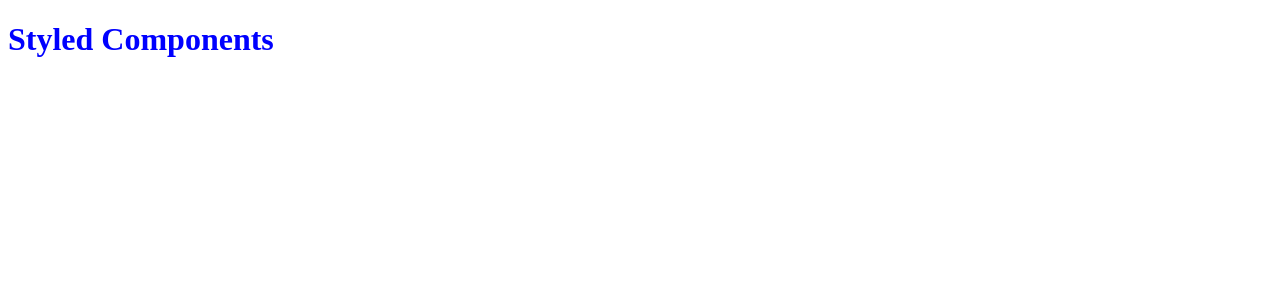
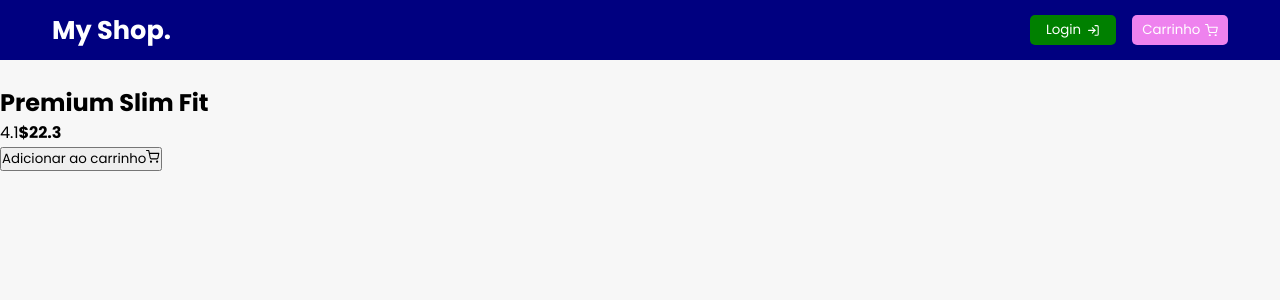
Before and after one commit to giseletoledo/react-shop, a React (Create React App) app in the folder reactshop/: page / in a window 1280 px wide. Shown: the top 300 px of the page. Built offline with nearby package versions, Linux system fonts and the light colour scheme.

Commit message:
Componentes header e productcard

```diff
--- a/reactshop/src/App.tsx
+++ b/reactshop/src/App.tsx
@@ -1,15 +1,16 @@
 import React from 'react';
 import styled from "styled-components"
-
-//Componente estilizado
-const Title = styled.h1`
-font-size: 2 rem;
-color: blue;
-`;
+import { GlobalStyles } from './styles/GlobalStyles';
+import { Header } from './components/Header/Header';
+import { ProductCard } from './components/ProductCard/ProductCard';
 
 function App() {
   return (
-   <Title>Styled Components</Title>
+    <>
+    <Header/>
+    <ProductCard />
+   <GlobalStyles />
+   </>
   );
 }
 
--- /dev/null
+++ b/reactshop/src/components/Header/Header.tsx
@@ -0,0 +1,23 @@
+//import { StyledHeader } from "./styles";
+import * as S from "./styles";
+import { FiLogIn, FiShoppingCart } from "react-icons/fi";
+
+export const Header: React.FC = () => {
+    return (
+        <S.StyledHeader>
+            <S.Wrapper>
+                <S.HeaderTitle>My Shop.</S.HeaderTitle>
+                <S.ButtonWrapper>
+                    <S.AuthButton>
+
+                        Login
+                        <FiLogIn/>
+                        </S.AuthButton>
+                    <S.CartButton>Carrinho
+                        <FiShoppingCart/>
+                    </S.CartButton>
+                </S.ButtonWrapper>
+            </S.Wrapper>
+        </S.StyledHeader>
+    );
+};
--- /dev/null
+++ b/reactshop/src/components/Header/styles.ts
@@ -0,0 +1,60 @@
+import styled  from "styled-components";
+
+export const StyledHeader = styled.header`
+    background-color: navy;
+`;
+
+export const Wrapper = styled.div`
+    display: flex;
+    justify-content: space-between;
+    align-items: center;
+
+    max-width: 1240px;
+    margin: 0 auto;
+    padding: 0 2rem;
+    height: 60px;
+`;
+
+export const HeaderTitle = styled.h1`
+    color: white;
+    font-size: 1.6rem;
+`;
+
+export const ButtonWrapper = styled.div`
+    display: flex;
+    gap: 1rem;
+`;
+
+export const AuthButton = styled.button`
+    border: none;
+    border-radius: 5px;
+    height: 30px;
+    padding: 0 1rem;
+    background-color: green;
+    color: white;
+
+    display: flex;
+    align-items: center;
+    gap: 0.4rem;
+
+    svg{
+        font-size: 0.8rem;
+    }
+`;
+
+export const CartButton = styled.button`
+    border: none;
+    border-radius: 5px;
+    height: 30px;
+    padding: 0 10px;
+    background-color: violet;
+    color: white;
+
+    display: flex;
+    align-items: center;
+    gap: 0.3rem;
+
+    svg{
+        font-size: 0.8rem;
+    }
+`;
--- /dev/null
+++ b/reactshop/src/components/ProductCard/ProductCard.tsx
@@ -0,0 +1,21 @@
+import React from "react";
+import * as S from "./styles";
+import { FiShoppingCart } from "react-icons/fi";
+
+
+export const ProductCard: React.FC = () => {
+    return(
+        <S.Card>
+            <S.ProductImage src="" alt=""/>
+            <S.ProductTitle>Premium Slim Fit</S.ProductTitle>
+            <S.ReviewPriceContainer>
+                <S.Review>4.1</S.Review>
+                <S.Price>$22.3</S.Price>
+            </S.ReviewPriceContainer>
+            <S.AddToCartButton>
+                Adicionar ao carrinho
+                <FiShoppingCart/>
+            </S.AddToCartButton>
+        </S.Card>
+    )
+}
--- /dev/null
+++ b/reactshop/src/components/ProductCard/styles.ts
@@ -0,0 +1,15 @@
+import styled from "styled-components";
+
+export const Card = styled.article``;
+
+export const ProductImage = styled.img``;
+
+export const ProductTitle = styled.h2``;
+
+export const ReviewPriceContainer = styled.div``;
+
+export const Review = styled.span``;
+
+export const Price = styled.strong``;
+
+export const AddToCartButton = styled.button``;
--- /dev/null
+++ b/reactshop/src/styles/GlobalStyles.ts
@@ -0,0 +1,16 @@
+import { createGlobalStyle } from "styled-components";
+
+export const GlobalStyles = createGlobalStyle`
+    *{
+        margin: 0;
+        padding: 0;
+        box-sizing: border-box;
+    }
+    body {
+        background-color: #f7f7f7;
+    }
+
+    body, button, input{
+        font-family: 'Poppins', sans-serif;
+    }
+`
```
